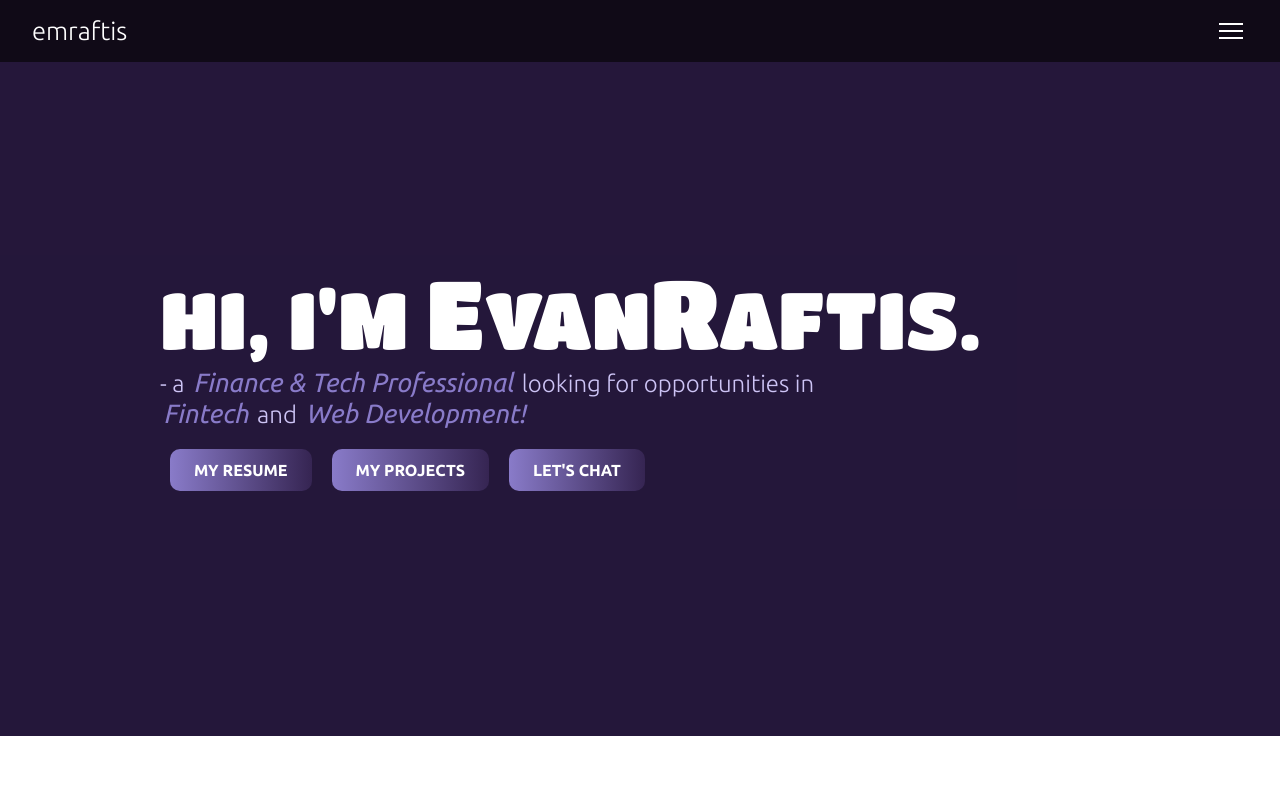
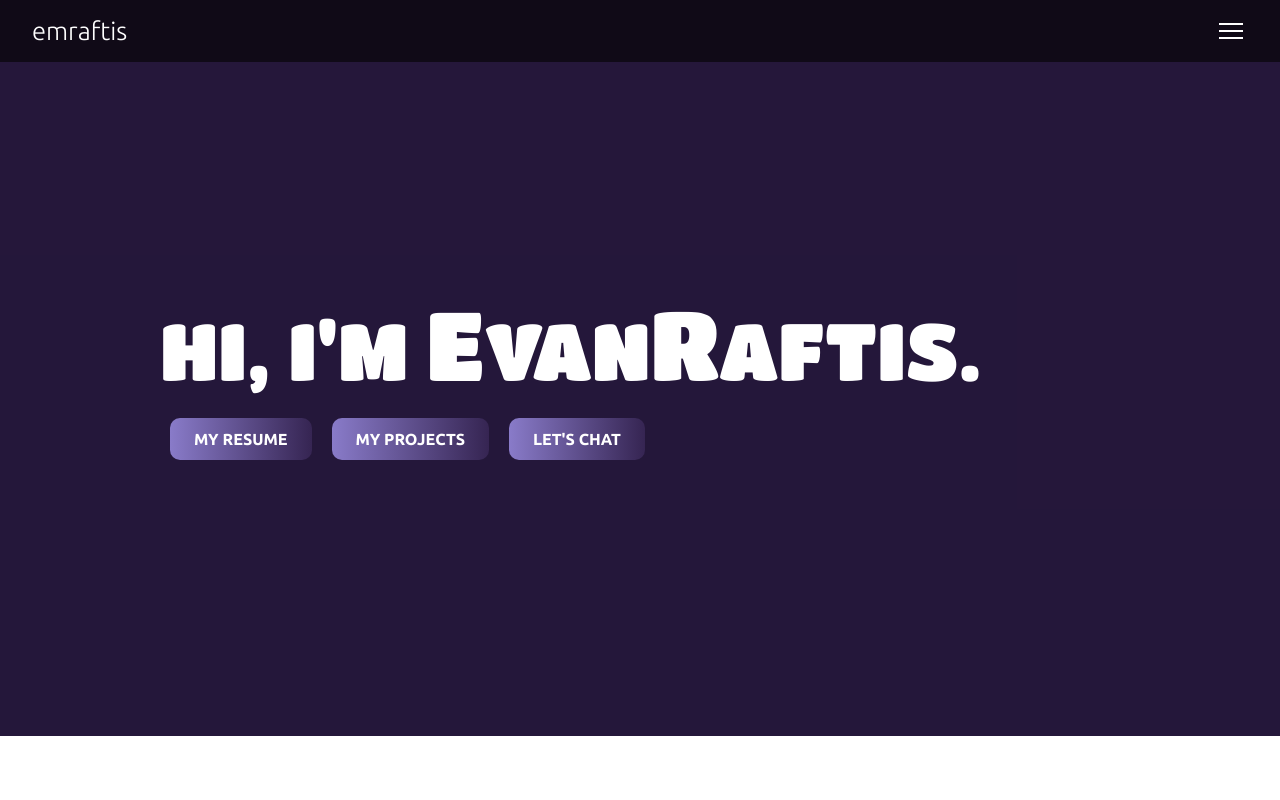
Before and after one commit to emraftis/portfolio-website, a Vue app: page / in a window 1280 px wide. Shown: the top 800 px of the page. Built offline with nearby package versions, Linux system fonts and the light colour scheme.

Commit message:
Update Content.vue

```diff
--- a/src/components/Content.vue
+++ b/src/components/Content.vue
@@ -8,13 +8,6 @@
           <span id="my-name-capital">R</span
           ><span id="my-name-lower">AFTIS</span>.
         </h2>
-        <p class="base-intro-text">
-          - a
-          <span class="special-base-text">Finance & Tech Professional</span>
-          looking for opportunities in
-          <span class="special-base-text">Fintech</span> and
-          <span class="special-base-text">Web Development!</span>
-        </p>
         <div class="landing-buttons">
           <a
             class="landing-button"
```
